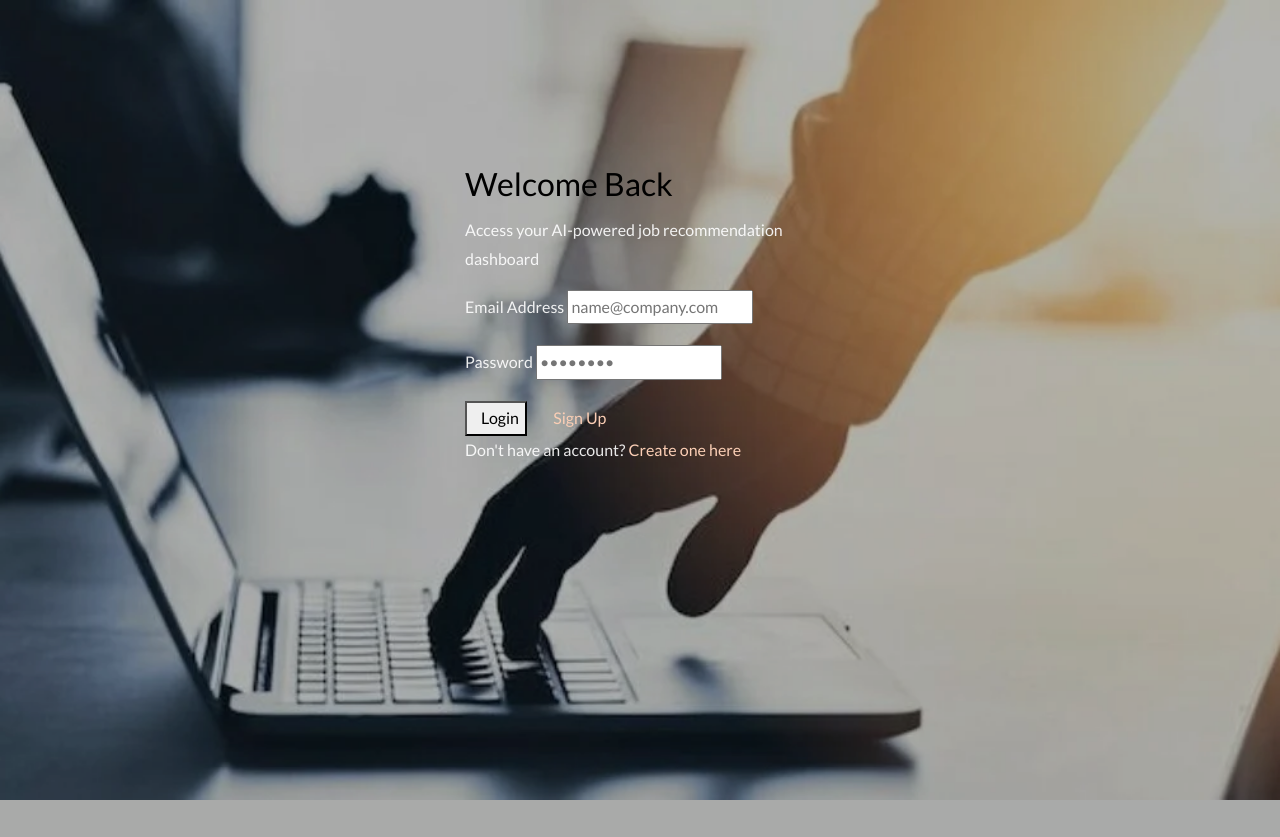
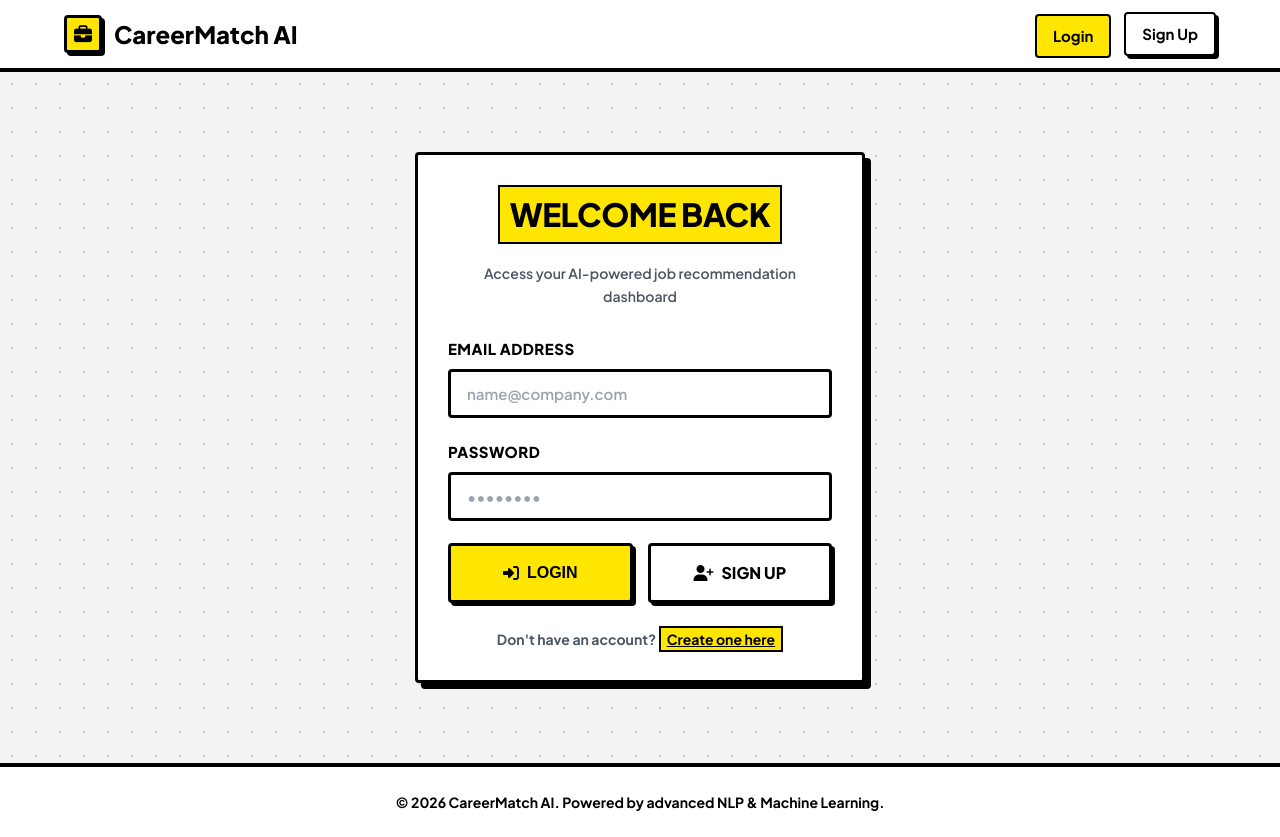
Before and after one commit to kriss2012/Job-Recommendation-System-ML-NLP, a Flask app: page / in a window 1280 px wide. Before the commit the page ends 800 px from the top, so only its background shows below. Run offline with Flask 2, Linux system fonts and the light colour scheme; some libraries are stand-ins or nearby versions.

Commit message:
Update layout.html

```diff
--- a/templates/layout.html
+++ b/templates/layout.html
@@ -1,66 +1,91 @@
 <!DOCTYPE html>
 <html lang="en">
 <head>
-    <title>{% block title %}Resume Matcher{% endblock %}</title>
     <meta charset="utf-8">
     <meta name="viewport" content="width=device-width, initial-scale=1, shrink-to-fit=no">
+    <title>{% block title %}CareerMatch AI - Intelligent Job Recommendations{% endblock %}</title>
 
-    <link href="https://fonts.googleapis.com/css?family=Lato:300,400,700&display=swap" rel="stylesheet">
-    <link rel="stylesheet" href="https://stackpath.bootstrapcdn.com/font-awesome/4.7.0/css/font-awesome.min.css">
-    <link rel="stylesheet" href="{{ url_for('static', filename='css/style.css') }}">
+    <!-- Premium Google Fonts -->
+    <link rel="preconnect" href="https://fonts.googleapis.com">
+    <link rel="preconnect" href="https://fonts.gstatic.com" crossorigin>
+    <link href="https://fonts.googleapis.com/css2?family=Plus+Jakarta+Sans:wght@300;400;500;600;700;800&family=Inter:wght@300;400;500;600;700;800&display=swap" rel="stylesheet">
 
-    <style>
-        .centered-graph {
-            max-width: 80%;
-            margin: 0 auto;
-            display: block;
+    <!-- FontAwesome Icons -->
+    <link rel="stylesheet" href="https://cdnjs.cloudflare.com/ajax/libs/font-awesome/6.4.0/css/all.min.css">
+
+    <!-- Core Custom Stylesheet -->
+    <link rel="stylesheet" href="{{ url_for('static', filename='css/modern.css') }}">
+
+    {% block styles %}{% endblock %}
+</head>
+<body>
+
+    <!-- Ambient background gradient orbs -->
+    <div class="bg-orbs">
+        <div class="orb orb-1"></div>
+        <div class="orb orb-2"></div>
+        <div class="orb orb-3"></div>
+    </div>
+
+    <!-- Navigation Header -->
+    <header class="app-header">
+        <div class="header-container">
+            <a href="/" class="brand">
+                <div class="brand-icon">
+                    <i class="fa-solid fa-briefcase"></i>
+                </div>
+                <span>CareerMatch AI</span>
+            </a>
+
+            <nav class="nav-links">
+                {% if request.path == '/' or request.path == '/login' or request.path == '/signup' %}
+                    <a href="{{ url_for('home') }}" class="nav-link {% if request.path == '/' or request.path == '/login' %}active{% endif %}">Login</a>
+                    <a href="{{ url_for('signup') }}" class="nav-link {% if request.path == '/signup' %}active{% endif %}">Sign Up</a>
+                {% else %}
+                    <a href="{{ url_for('index_cv') }}" class="nav-link {% if request.path == '/index_cv' %}active{% endif %}">
+                        <i class="fa-solid fa-cloud-arrow-up"></i> Upload Resume
+                    </a>
+                    {% if request.path == '/process_uploaded_cv' %}
+                        <a href="#" class="nav-link active">
+                            <i class="fa-solid fa-chart-simple"></i> Recommendations
+                        </a>
+                    {% endif %}
+                    <a href="{{ url_for('logout') }}" class="btn-logout">
+                        <i class="fa-solid fa-right-from-bracket"></i> Logout
+                    </a>
+                {% endif %}
+            </nav>
+        </div>
+    </header>
+
+    <!-- Main Content Area -->
+    <main class="app-main-content">
+        {% block content %}{% endblock %}
+    </main>
+
+    <!-- Professional Footer -->
+    <footer class="app-footer">
+        <div class="container">
+            <p>&copy; 2026 CareerMatch AI. Powered by advanced NLP & Machine Learning.</p>
+        </div>
+    </footer>
+
+    <!-- Loading Overlay for Resume processing -->
+    <div class="loading-overlay" id="loading-overlay">
+        <div class="spinner"></div>
+        <div class="loading-text">Analyzing Resume & Mapping Skills...</div>
+        <p style="color: var(--text-secondary); max-width: 300px; text-align: center; font-size: 14px;">
+            Our AI is parsing your PDF, extracting key skills, and matching them against active job listings. This will only take a moment.
+        </p>
+    </div>
+
+    <!-- Scripts -->
+    <script>
+        // Simple loading screen activation
+        function showLoading() {
+            document.getElementById('loading-overlay').classList.add('active');
         }
-
-        .graph-container {
-            text-align: center;
-        }
-
-        .graph-title {
-            font-family: 'Lato', sans-serif;
-            font-size: 24px;
-            color: #333;
-            margin-top: 10px;
-        }
-    </style>
-</head>
-<body class="img js-fullheight" style="background-image: url(./static/images/p.jpg)">
-
-    {% if request.path == '/index_cv' or request.path == '/process_uploaded_cv' %}
-        <a href="logout" class="button" style="position: absolute; top: 0; right: 0; margin: 10px;">Logout</a>
-    {% endif %}
-
-    {% if request.path == '/process_uploaded_cv' %}
-        <div class="graph-container">
-            <h2 class="graph-title">Similarity Chart</h2>
-            <img src="{{ url_for('static', filename=similarity_image) }}" alt="Similarity Chart" class="centered-graph">
-        </div>
-    {% endif %}
-
-    <section class="ftco-section">
-        <div class="container">
-            <div class="row justify-content-center">
-                <div class="col-md-6 text-center mb-5">
-                    <!-- Optional header space -->
-                </div>
-            </div>
-            <div class="row justify-content-center">
-                <div class="col-md-6 col-lg-4">
-                    <div class="login-wrap p-0">
-                        {% block content %}{% endblock %}
-                    </div>
-                </div>
-            </div>
-        </div>
-    </section>
-
-    <script src="./static/js/jquery.min.js"></script>
-    <script src="./static/js/popper.js"></script>
-    <script src="./static/js/bootstrap.min.js"></script>
-    <script src="./static/js/main.js"></script>
+    </script>
+    {% block scripts %}{% endblock %}
 </body>
 </html>
```
